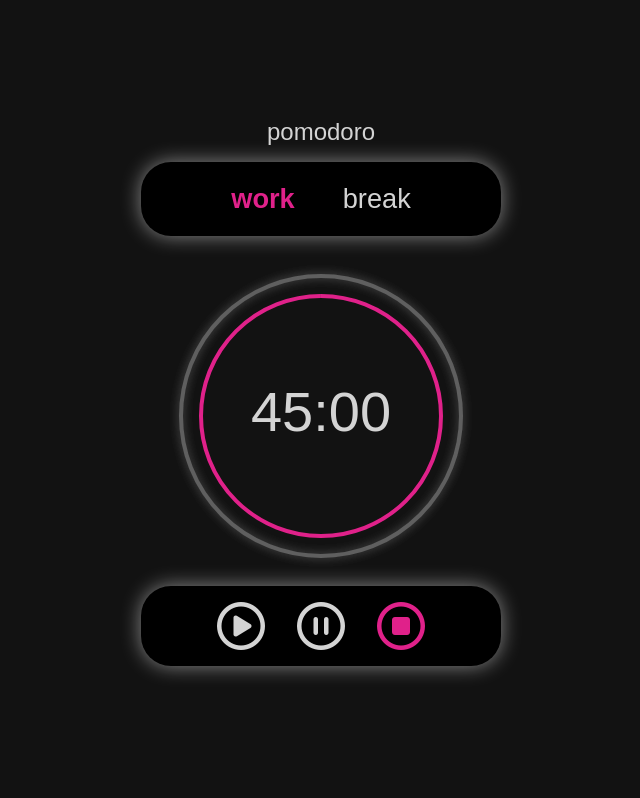
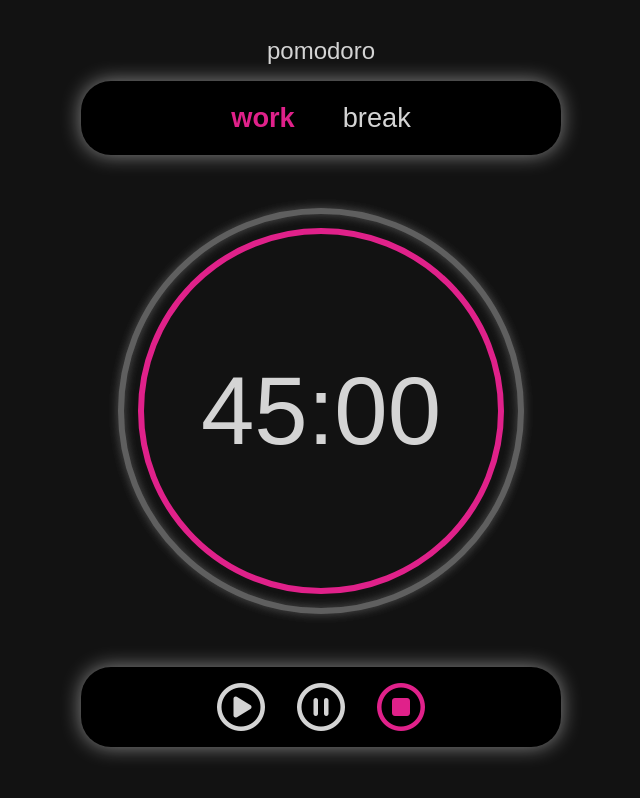
Before and after one commit to GitGabRT/Pomodoro, a plain HTML site: page index.html in a window 1280 px wide. Shown: the whole page, without its empty margins (319-959 px from the left). Drawn offline with Linux system fonts and the light colour scheme.

Commit message:
Fixed so progressbar in sync again

```diff
--- a/index.html
+++ b/index.html
@@ -15,7 +15,7 @@
             <button id="break-btn">break</button>
         </div>
         <div class="timer-container">
-            <svg id="progress-ring" width="360" height="360">
+            <svg id="progress-ring" width="480" height="480">
                 <defs>
                     <filter id="glow">
                         <feGaussianBlur stdDeviation="5" result="coloredBlur"></feGaussianBlur>
@@ -25,8 +25,8 @@
                         </feMerge>
                     </filter>
                 </defs>
-                <circle cx="180" cy="180" r="140" id="background-circle" filter="url(#glow)"></circle>
-                <circle cx="180" cy="180" r="120" id="progress"transform="rotate(-90 120 120)"></circle>
+                <circle cx="240" cy="240" r="200" id="background-circle" filter="url(#glow)"></circle>
+                <circle cx="240" cy="240" r="180" id="progress"transform="rotate(-90 240 240)"></circle>
             </svg>
             <div class="timer">
                 <span id="time" contenteditable="true">45:00</span>
--- a/script.js
+++ b/script.js
@@ -43,7 +43,7 @@ function updateDisplay() {
 
 function updateProgressRing() {
     const totalTime = isWorkMode ? workTime : breakTime;
-    const circumference = 2 * Math.PI * 100; // Circumference of the circle with radius 100
+    const circumference = 2 * Math.PI * 180; // Circumference of the circle with radius 180
     const offset = (timeRemaining / totalTime) * circumference;
     console.log(`Total Time: ${totalTime}, Time Remaining: ${timeRemaining}, Offset: ${offset}`);
     progress.style.strokeDashoffset = circumference - offset;
--- a/style.css
+++ b/style.css
@@ -22,7 +22,7 @@ h1 {
 .mode-switch {
     display: flex;
     justify-content: center;
-    margin-bottom: 0rem;
+    margin-bottom: 1rem;
     padding: 0.5rem;
     border-radius: 30px;
     box-shadow: 0 0 20px rgba(255, 255, 255, 0.5);
@@ -64,9 +64,9 @@ h1 {
 
 .timer-container {
     position: relative;
-    width: 360px;
-    height: 350px;
-
+    width: 480px;
+    height: 480px;
+    margin-bottom: 1rem;
 }
 
 #progress-ring {
@@ -78,18 +78,18 @@ h1 {
 #background-circle {
     fill: none;
     stroke: #5f5f5f; /* Background circle color */
-    stroke-width: 4;
+    stroke-width: 6;
     filter: url(#glow);
 }
 
 #progress {
     fill: none;
     stroke: #E0218A;
-    stroke-width: 4;
-    stroke-dasharray: 753.6; /* Circumference of the circle (2 * π * 120) */
-    stroke-dashoffset: 753.6;
+    stroke-width: 6;
+    stroke-dasharray: 1130.973; /* Circumference of the circle (2 * π * 180) */
+    stroke-dashoffset: 1130.973;
     transition: stroke-dashoffset 1s linear;
-    transform-origin: 180px 180px;
+    transform-origin: 240px 240px;
     transform: rotate(-90deg);
 }
 
@@ -98,7 +98,7 @@ h1 {
     top: 50%;
     left: 50%;
     transform: translate(-50%, -50%);
-    font-size: 3.5rem;
+    font-size: 6rem;
 }
 
 #time[contenteditable="true"]:focus {
```
